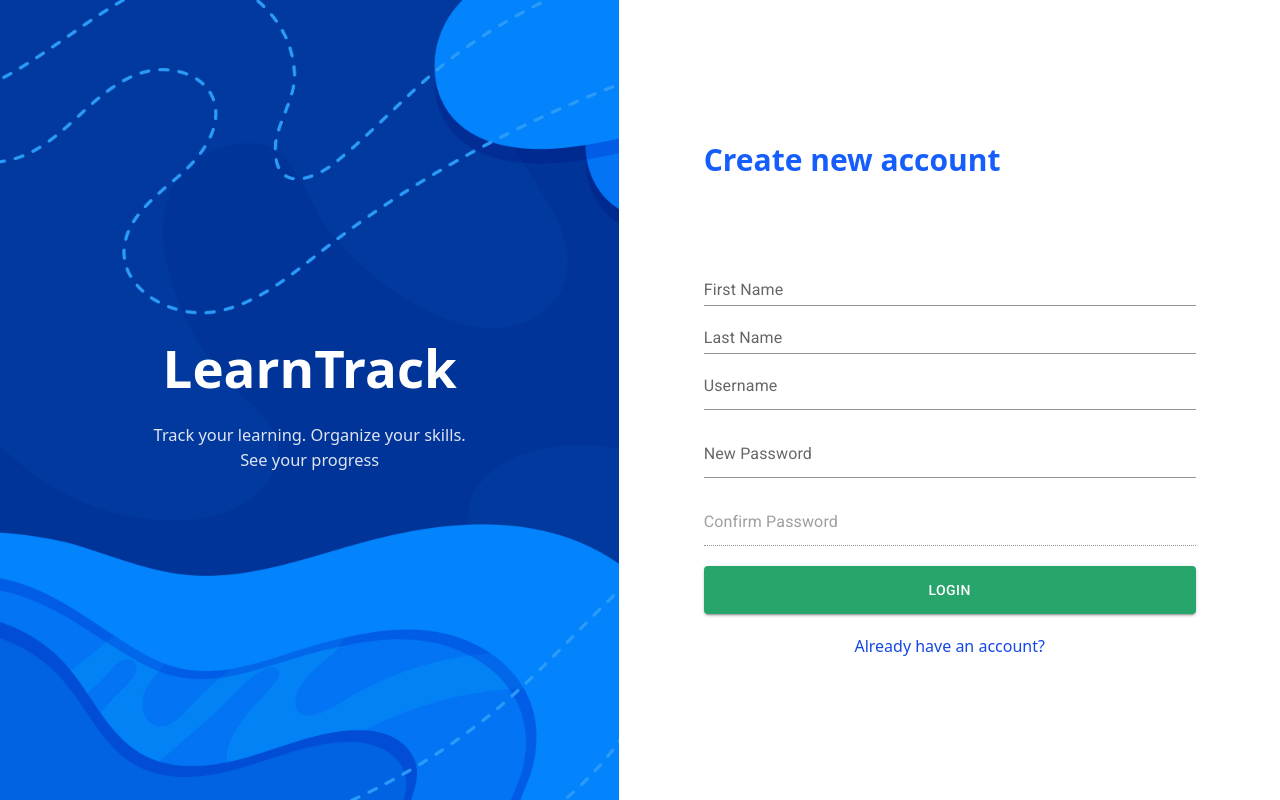
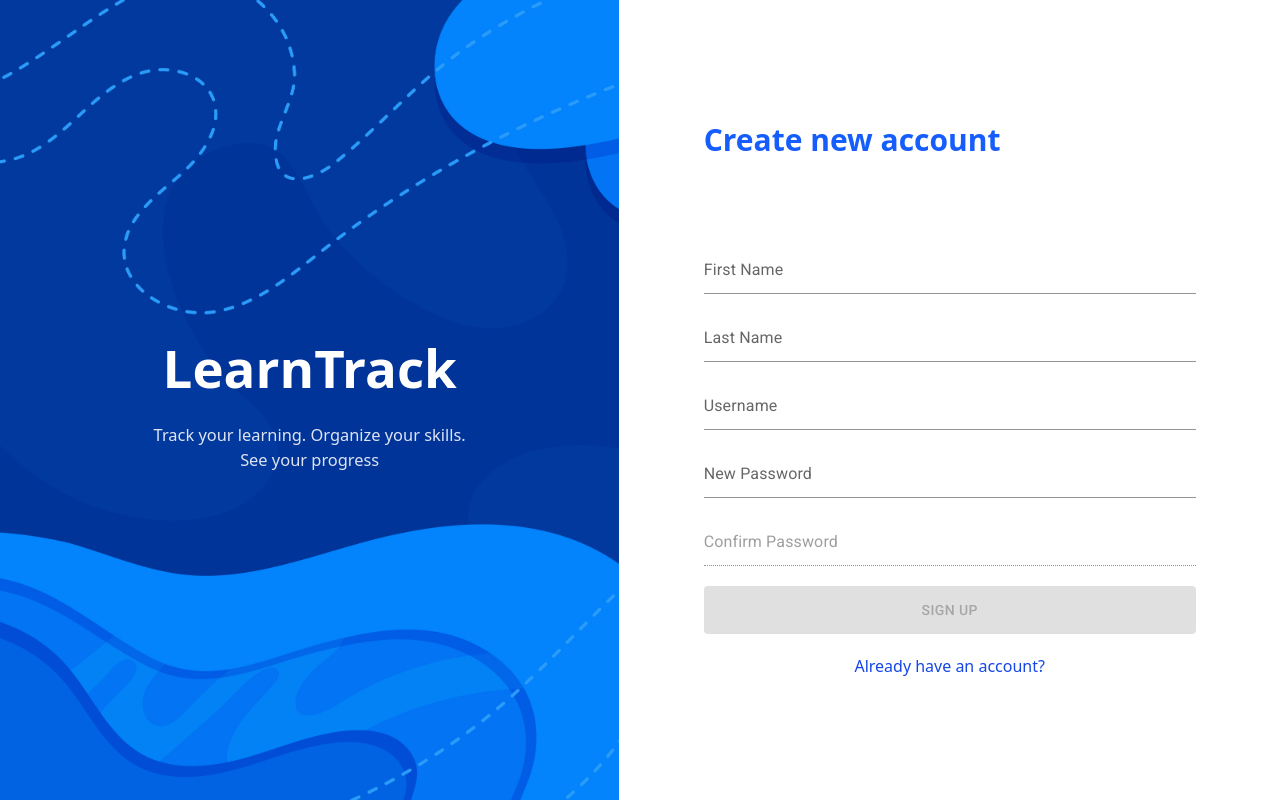
Before and after one commit to krevindev/LearnTrack, a React (Vite) app: page / in a window 1280 px wide. Both pictures are taken after a click on the element "Create account". Built offline with nearby package versions, Linux system fonts and the light colour scheme.

Commit message:
Fixed the input validity for signup

```diff
--- a/src/pages/AuthPage.tsx
+++ b/src/pages/AuthPage.tsx
@@ -108,7 +108,21 @@ const SignUpForm = () => {
   const [confirmPassword, setConfirmPassword] = useState<string>("");
   const [errors, setErrors] = useState<Errors>({});
 
+  const isFormValid = (): boolean => {
+    return Boolean(
+      username.trim() &&
+        firstName.trim() &&
+        lastName.trim() &&
+        password.length >= 8 &&
+        confirmPassword === password
+        // Object.keys(errors).length <= 0
+    );
+  };
+
+  console.log("isFormValid: ", isFormValid());
+
   const handleSubmit = (e: React.FormEvent) => {
+    console.log("Triggered");
     e.preventDefault();
     const newErrors: Errors = {};
 
@@ -122,6 +136,15 @@ const SignUpForm = () => {
 
     if (Object.keys(newErrors).length > 0) return;
 
+    const errs = [
+      username,
+      firstName,
+      lastName,
+      password,
+      confirmPassword,
+    ].filter((itemValue) => itemValue.trim() !== "").length;
+
+    console.log("ERRS:", errs);
     console.log("Sign Up Valid");
   };
 
@@ -129,8 +152,7 @@ const SignUpForm = () => {
     <AuthForm onSubmit={handleSubmit} title="Create new account">
       {/* Signup Input: First Name */}
       <TextField
-        inputProps={{ className: "mb-3 py-1" }}
-        id="standard-basic"
+        InputProps={{ className: "mb-3 py-1" }}
         label="First Name"
         variant="standard"
         value={firstName}
@@ -151,8 +173,7 @@ const SignUpForm = () => {
       />
       {/* Signup Input: last name */}
       <TextField
-        inputProps={{ className: "mb-3 py-1" }}
-        id="standard-basic"
+        InputProps={{ className: "mb-3 py-1" }}
         label="Last Name"
         variant="standard"
         value={lastName}
@@ -174,7 +195,6 @@ const SignUpForm = () => {
       {/* Signup input: Username */}
       <TextField
         InputProps={{ className: "mb-3 py-1" }}
-        id="standard-basic"
         label="Username"
         variant="standard"
         value={username}
@@ -196,7 +216,6 @@ const SignUpForm = () => {
       <TextField
         InputProps={{ className: "mb-3 py-1" }}
         className=""
-        id="signup-form"
         label="New Password"
         variant="standard"
         type="password"
@@ -224,7 +243,6 @@ const SignUpForm = () => {
       <TextField
         InputProps={{ className: "mb-3 py-1" }}
         className=""
-        id="standard-basic"
         label="Confirm Password"
         variant="standard"
         type="password"
@@ -248,8 +266,10 @@ const SignUpForm = () => {
       <Button
         sx={{ py: 1.5, mt: 1, backgroundColor: "#28A56A" }}
         variant="contained"
+        disabled={!isFormValid()}
+        type="submit"
       >
-        LOGIN
+        SIGN UP
       </Button>
     </AuthForm>
   );
```
